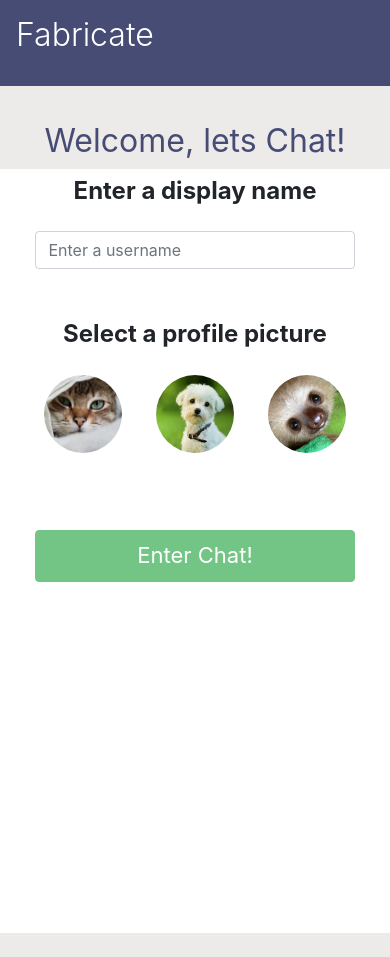
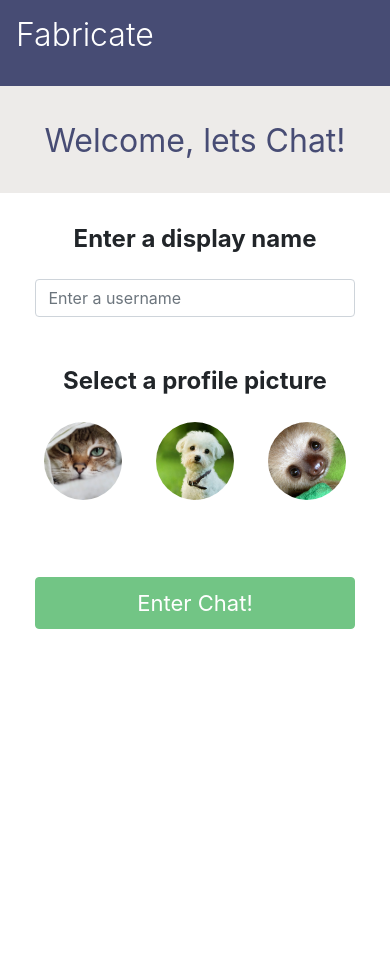
Before and after one commit to emequintero/fabricate, an Angular app in the folder chat-frontend/: page /login in a window 390 px wide. Before the commit the page ends 933 px from the top, so only its background shows below. Built offline with nearby package versions, Linux system fonts and the light colour scheme; no server answers.

Commit message:
styling updated in login page and create-room no users found message

```diff
--- a/chat-frontend/src/app/components/createroom/createroom.component.html
+++ b/chat-frontend/src/app/components/createroom/createroom.component.html
@@ -15,7 +15,7 @@
         </div>
     </div>
     <div class="section-content pt-3" *ngIf="!availableUsers?.length">
-        <span class="font-weight-light h3 no-results">No users available to chat</span>
+        <span class="font-weight-light h3 no-results ml-2">No users available to chat</span>
     </div>
     <div class="section-footer">
         <div class="footer-content form-group">
--- a/chat-frontend/src/app/components/login/login.component.sass
+++ b/chat-frontend/src/app/components/login/login.component.sass
@@ -32,6 +32,8 @@ h2
         min-height: calc(100vh - 80px)
         max-width: 100vw !important
         margin: 0 !important
+        margin-top: 1.5rem !important
+        padding-top: 2rem
         h2
             padding-top: 2vh !important
         .form-group
```
